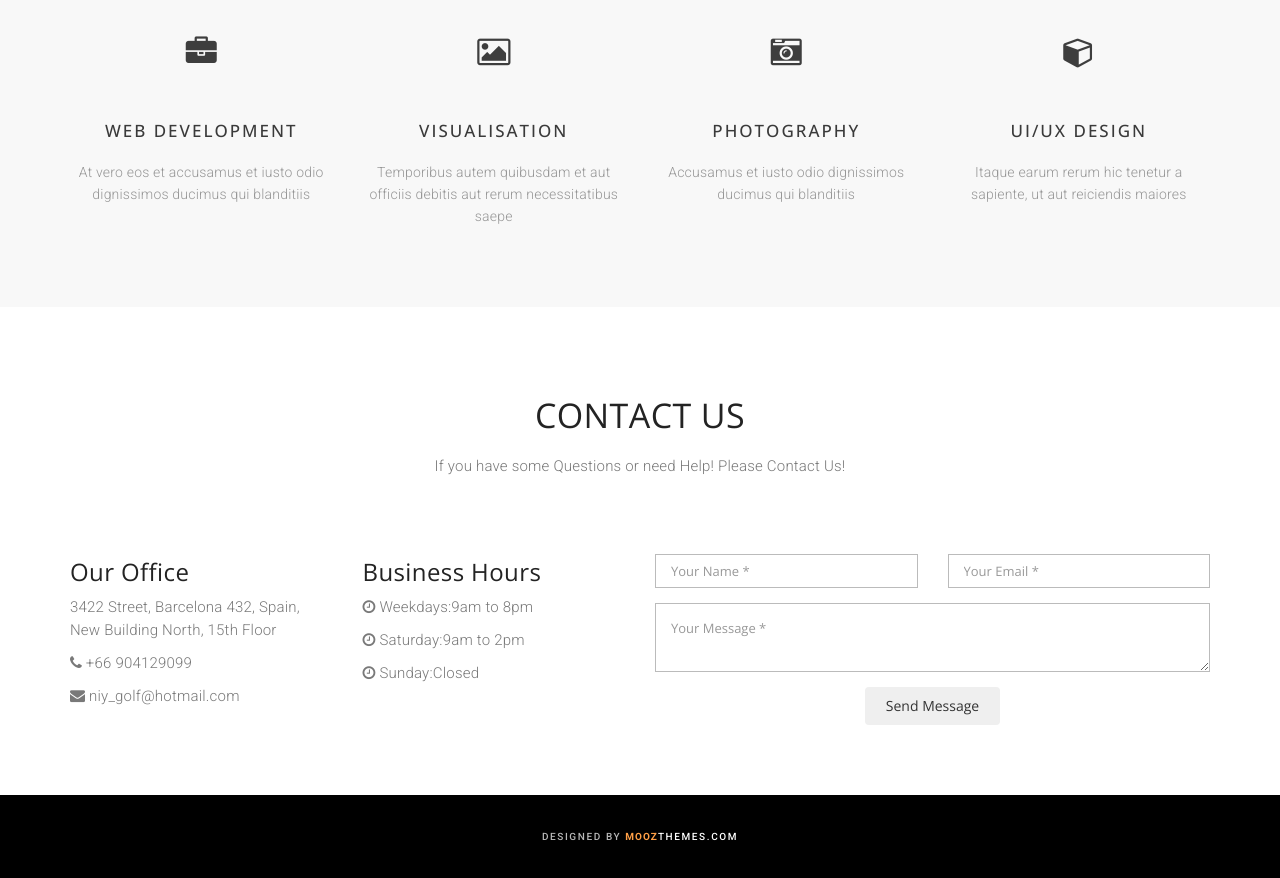
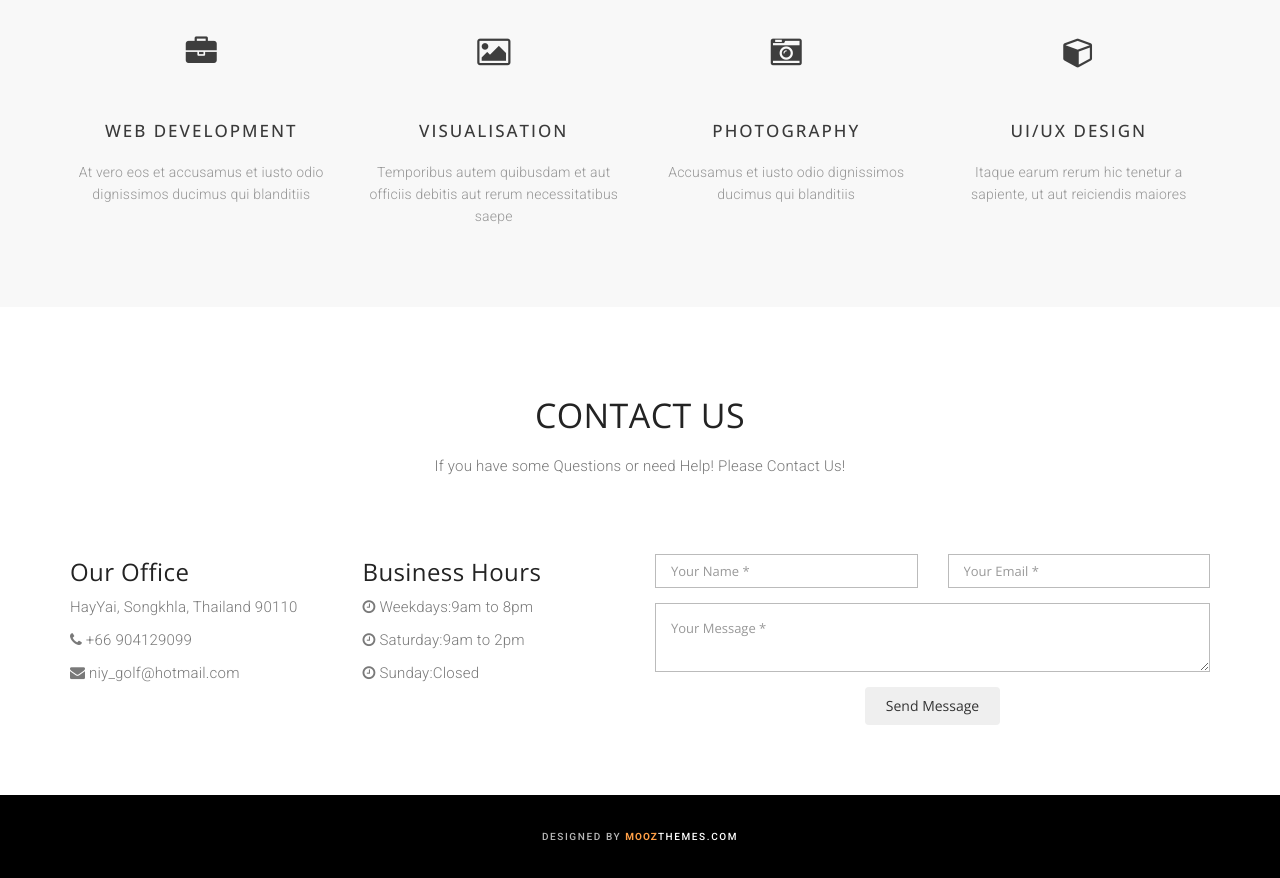
Before and after one commit to naigolf/admin, a plain HTML site: page index.html in a window 1280 px wide. Shown: the part 1012-1890 px from the top of the page. Drawn offline with nearby package versions, Linux system fonts and the light colour scheme; a web font is replaced by a local one.

Commit message:
Update index.html

```diff
--- a/index.html
+++ b/index.html
@@ -135,7 +135,7 @@
 				<div class="row">
 					<div class="col-md-3">
 						<h3>Our Office</h3>
-						<p>3422 Street, Barcelona 432, Spain, New Building North, 15th Floor</p>
+						<p>HayYai, Songkhla, Thailand 90110</p>
 						<p><i class="fa fa-phone"></i> +66 904129099</p>
 						<p><i class="fa fa-envelope"></i> niy_golf@hotmail.com</p>
 					</div>
```
